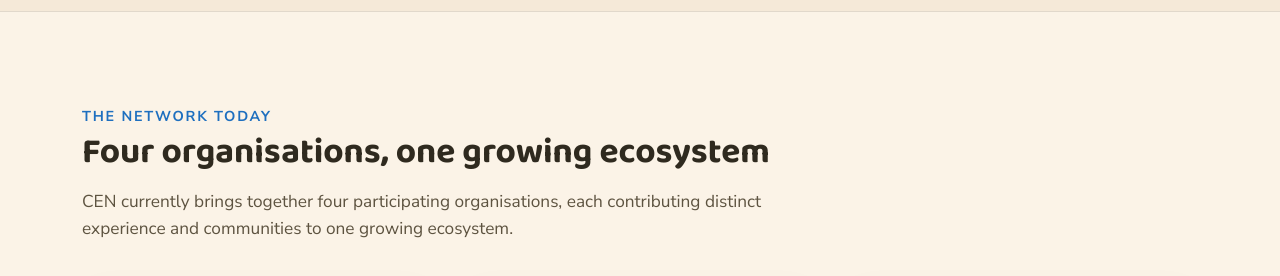
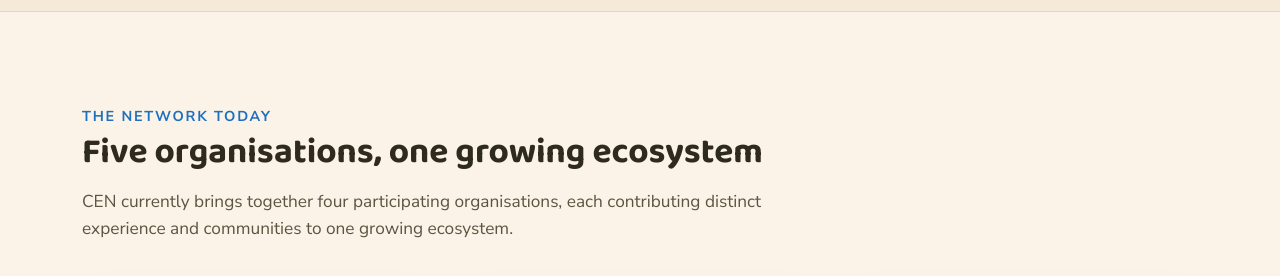
Before and after one commit to community-exchange-network/community-exchange-network-website, a plain HTML site: page index.html in a window 1280 px wide. Shown: the part 3780-4056 px from the top of the page. Drawn offline with Linux system fonts and the light colour scheme; a script that the page names is missing.

Commit message:
Update index.html

```diff
--- a/index.html
+++ b/index.html
@@ -779,7 +779,7 @@ footer .heart {
 	<div class="wrap">
 		<div class="section-inner">
 			<h2 class="kicker">The network today</h2>
-			<h3 class="headline">Four organisations, one growing ecosystem</h3>
+			<h3 class="headline">Five organisations, one growing ecosystem</h3>
 			<p>CEN currently brings together four participating organisations, each contributing distinct experience and communities to one growing ecosystem.</p>
 		</div>
 		<div class="cards">
```
